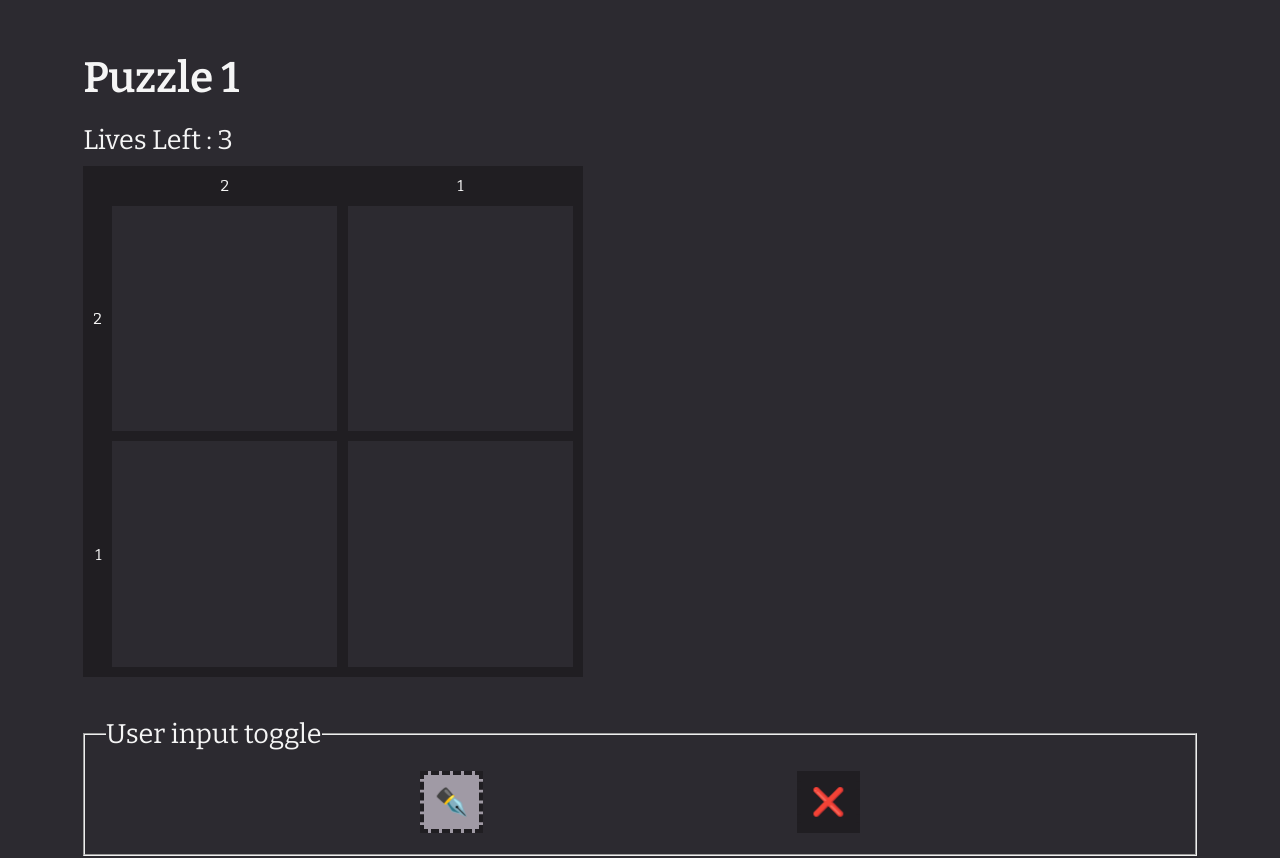
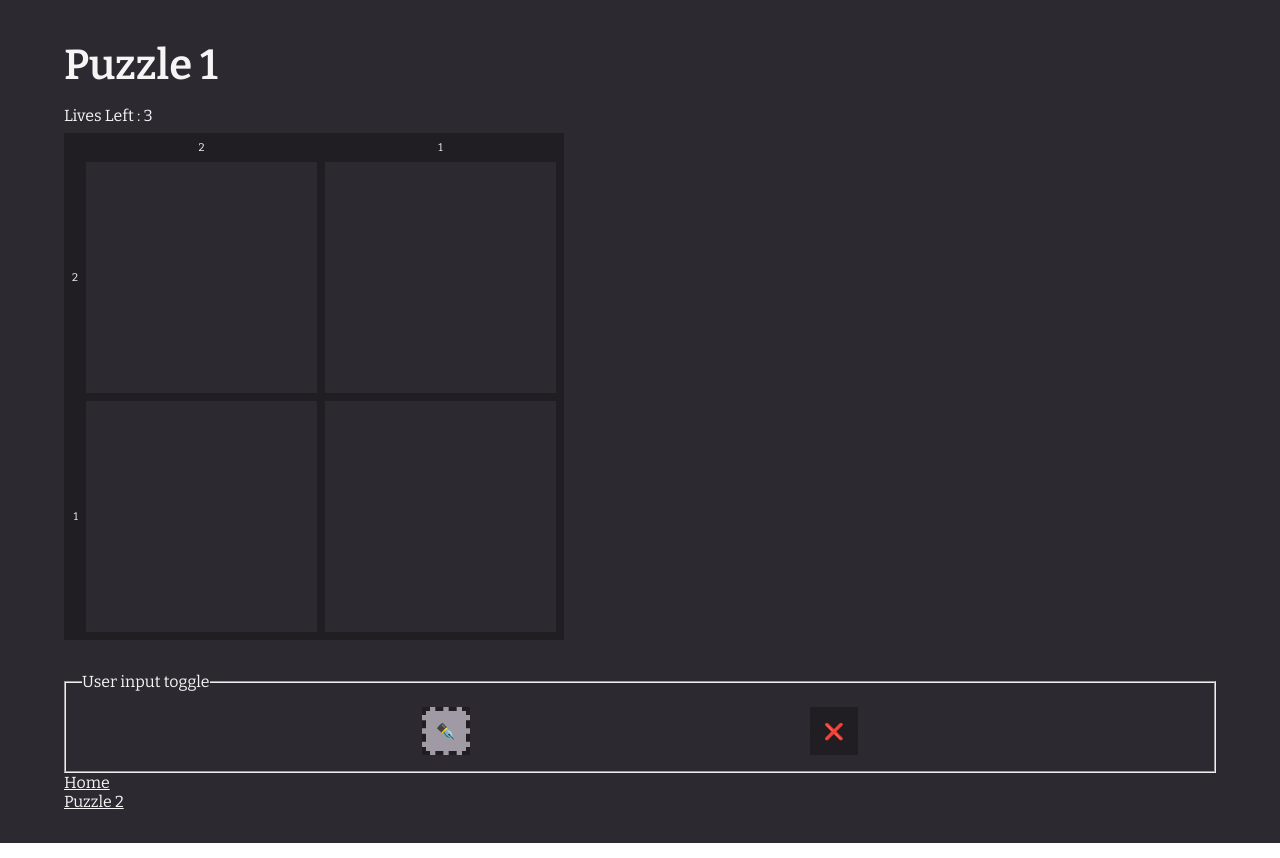
Before and after one commit to DanForder/nonogram, a React (Create React App) app: page /nonogram/puzzles/1 in a window 1280 px wide. Shown: the top 858 px of the page. Built offline with nearby package versions, Linux system fonts and the light colour scheme.

Commit message:
tidy puzzle selection, refactoring scss variables

```diff
--- a/src/components/Layout/Layout.scss
+++ b/src/components/Layout/Layout.scss
@@ -3,7 +3,7 @@
 .layout {
   min-height: 100vh;
   width: 100vw;
-  background-color: #2c2a30;
+  background-color: $background-color;
 
   &__main {
     padding: 1rem;
--- a/src/components/Puzzle/Puzzle.scss
+++ b/src/components/Puzzle/Puzzle.scss
@@ -1,9 +1,11 @@
+@use "../../styles/variables.scss" as *;
+
 .puzzle {
   .puzzle__grid {
     display: grid;
     gap: 0.5rem;
-    background-color: darken(#2c2a30, 5);
-    border: 0.5rem solid darken(#2c2a30, 5);
+    background-color: $foreground-color;
+    border: 0.5rem solid $foreground-color;
     margin-bottom: 2rem;
 
     aspect-ratio: 1;
--- a/src/components/PuzzleNode/PuzzleNode.scss
+++ b/src/components/PuzzleNode/PuzzleNode.scss
@@ -1,10 +1,12 @@
+@use "../../styles/variables.scss" as *;
+
 .puzzle-node {
   display: flex;
   justify-content: center;
   align-items: center;
   padding: 0.5rem;
 
-  background-color: #2c2a30;
+  background-color: $background-color;
   aspect-ratio: 1;
 
   &--incorrect {
--- /dev/null
+++ b/src/components/TileContainer/TileContainer.scss
@@ -0,0 +1,7 @@
+.tile-container {
+  display: grid;
+  grid-template-columns: repeat(auto-fit, minmax(6rem, 1fr));
+  justify-content: center;
+  align-content: center;
+  gap: 1rem;
+}
--- /dev/null
+++ b/src/components/TileContainer/TileContainer.tsx
@@ -0,0 +1,7 @@
+import "./TileContainer.scss";
+
+const TileContainer: React.FC = ({ children }) => {
+  return <div className="tile-container">{children}</div>;
+};
+
+export default TileContainer;
--- /dev/null
+++ b/src/components/TileLink/TileLink.scss
@@ -0,0 +1,9 @@
+@use "../../styles/variables.scss" as *;
+
+.tile-link {
+  display: flex;
+  justify-content: center;
+  align-items: center;
+  aspect-ratio: 1;
+  background-color: $foreground-color;
+}
--- /dev/null
+++ b/src/components/TileLink/TileLink.tsx
@@ -0,0 +1,17 @@
+import { Link } from "react-router-dom";
+import "./TileLink.scss";
+
+type TileLinkProps = {
+  to: string;
+  text: string;
+};
+
+const TileLink: React.FC<TileLinkProps> = ({ to, text }) => {
+  return (
+    <Link to={to} className="tile-link">
+      {text}
+    </Link>
+  );
+};
+
+export default TileLink;
--- a/src/styles/global.scss
+++ b/src/styles/global.scss
@@ -3,11 +3,3 @@
 * {
   color: $text-color;
 }
-
-a {
-  color: $primary-color;
-
-  &:hover {
-    color: darken($primary-color, 10%);
-  }
-}
--- a/src/styles/typography.scss
+++ b/src/styles/typography.scss
@@ -6,7 +6,7 @@
 
 * {
   font-family: "Bitter", serif;
-  font-size: 1.25rem;
+  font-size: 1rem;
 }
 
 h1,
@@ -25,49 +25,13 @@ button {
 }
 
 h1 {
-  font-size: 2.5625rem;
+  font-size: 2rem;
 }
 
 h2 {
-  font-size: 2rem;
+  font-size: 2.625rem;
 }
 
 h3 {
-  font-size: 1.625rem;
+  font-size: 1.25rem;
 }
-
-@media screen and (min-width: $tablet-breakpoint) {
-  * {
-    font-size: 1.3rem;
-  }
-
-  h1 {
-    font-size: 2.6rem;
-  }
-
-  h2 {
-    font-size: 2.05rem;
-  }
-
-  h3 {
-    font-size: 1.65rem;
-  }
-}
-
-@media screen and (min-width: $large-desktop-breakpoint) {
-  * {
-    font-size: 1.4rem;
-  }
-
-  h1 {
-    font-size: 2.75rem;
-  }
-
-  h2 {
-    font-size: 2.25rem;
-  }
-
-  h3 {
-    font-size: 1.75rem;
-  }
-}
--- a/src/styles/variables.scss
+++ b/src/styles/variables.scss
@@ -6,8 +6,6 @@ $large-desktop-breakpoint: 1440px;
 $extra-large-desktop-breakpoint: 2560px;
 
 //colors
-$primary-color: #6495ed;
 $text-color: #f5f5f5;
-$disabled-background-color: #cccccc;
-$disabled-text-color: #909090;
-$outline-color: $text-color;
+$background-color: #2c2a30;
+$foreground-color: darken(#2c2a30, 5);
--- a/src/utils/puzzleUtils.tsx
+++ b/src/utils/puzzleUtils.tsx
@@ -43,7 +43,7 @@ const getClueSpan = (currentSelected: boolean, currentValue: number) => {
   return (
     <span
       key={getUniqueId()}
-      style={{ opacity: currentSelected ? "0.4" : "1", fontSize: "0.75rem" }}
+      style={{ opacity: currentSelected ? "0.4" : "1", fontSize: "0.6875rem" }}
     >
       {currentValue}
     </span>
--- a/src/views/Home/Home.tsx
+++ b/src/views/Home/Home.tsx
@@ -1,22 +1,21 @@
-import { Link } from "react-router-dom";
 import Layout from "../../components/Layout/Layout";
+import TileContainer from "../../components/TileContainer/TileContainer";
+import TileLink from "../../components/TileLink/TileLink";
 import { puzzles } from "../../data/mock/puzzles";
 
 export const HomeView = () => {
   const puzzleContents = puzzles.map((_puzzle, index) => (
-    <Link
-      style={{ display: "block" }}
+    <TileLink
       to={`puzzles/${index + 1}`}
       key={`puzzle-${index + 1}`}
-    >
-      Puzzle {index + 1}
-    </Link>
+      text={`Puzzle ${index + 1}`}
+    />
   ));
 
   return (
     <Layout>
-      <h1>Welcome to Nonogram Puzzler</h1>
-      {puzzleContents}
+      <h1>Nonogram Puzzler</h1>
+      <TileContainer>{puzzleContents}</TileContainer>
     </Layout>
   );
 };
```
